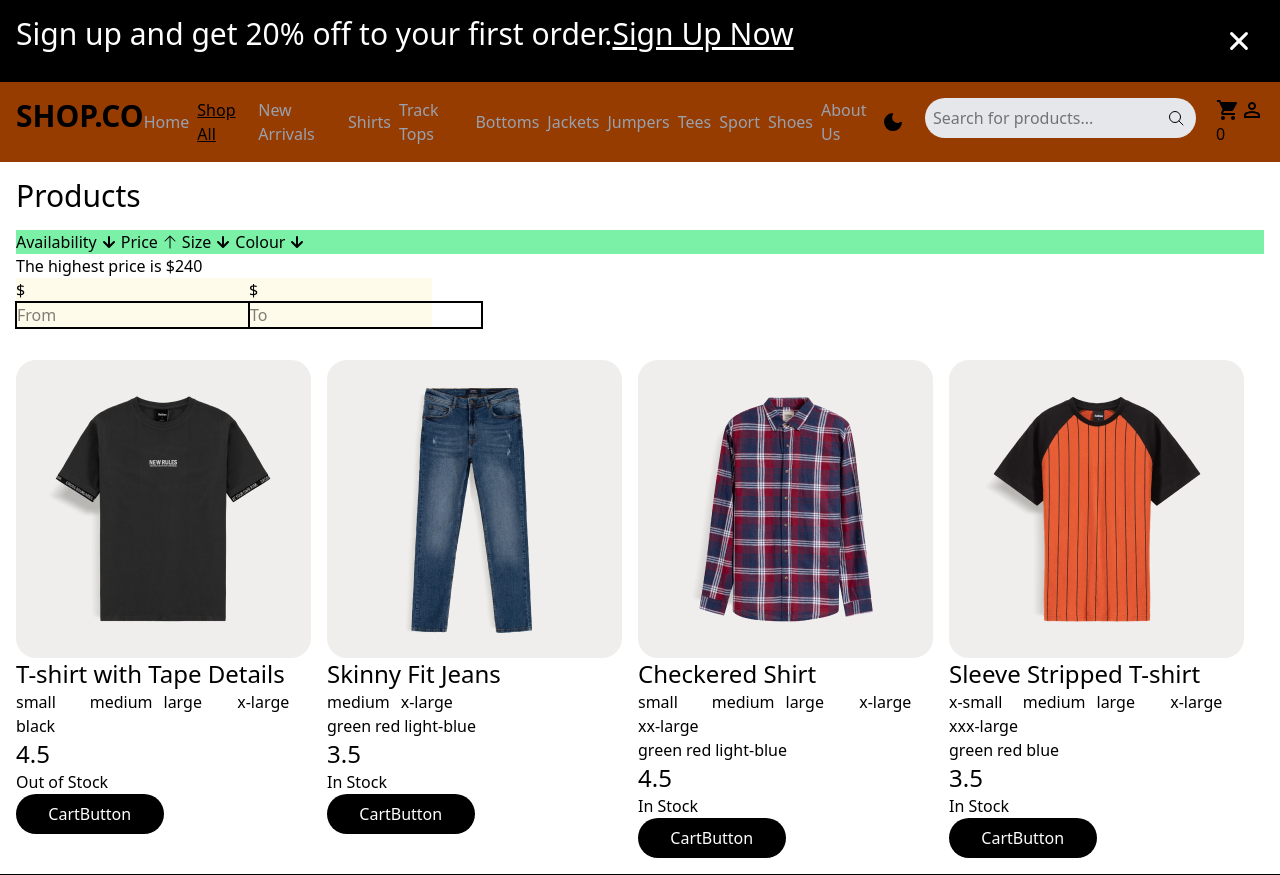
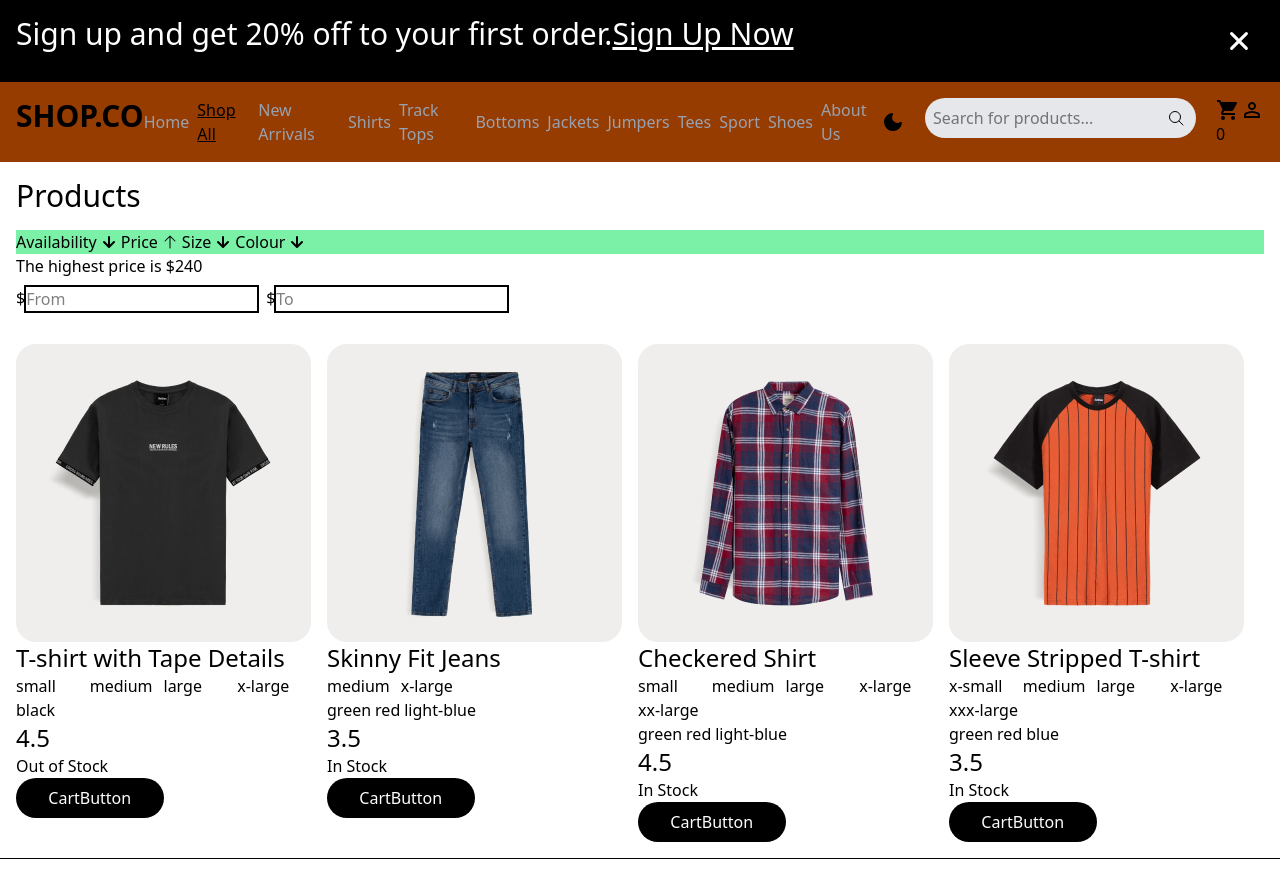
Before and after one commit to victorugs-dev/shopco, a React (Vite) app: page /shop-all in a window 1280 px wide. Both pictures are taken after a click on the button 169 px from the left and 242 px from the top of the page. Built offline with nearby package versions, Linux system fonts and the light colour scheme.

Commit message:
working on the price filter

```diff
--- a/src/pages/ShopAll.jsx
+++ b/src/pages/ShopAll.jsx
@@ -37,6 +37,11 @@ function ShopAll() {
     {id: "pink", isChecked: false},
     {id: "white", isChecked: false},
     {id: "black", isChecked: false},
+  ]);
+
+  const [priceRanges, setPriceRanges] = useState([
+    {id: "from", title:"From", value:""},
+    {id: "to", title: "To", value:""}
   ]);
 
   const displayedProducts = useMemo(() => {
@@ -166,6 +171,52 @@ function ShopAll() {
   }
 
   function PriceBar(){
+
+      useEffect(() => {
+         console.log("priceRanges", priceRanges)
+      },[priceRanges])
+
+      const handlePriceRangesChange = (event,priceRangeId) => {
+
+         // if(priceRangeId.priceRangeId === "form"){
+            // setPriceRanges(prevPriceRanges => {
+            // //  const mapped =  prevPriceRanges.map(priceRange => priceRange.id === priceRangeId)
+            //    // const priceRangeIds =  prevPriceRanges.map(priceRange => priceRange.id);
+            //    // const priceRangeValues = prevPriceRanges.map(priceRange => priceRange.value);
+            //    const mapped=  prevPriceRanges.map(prevPriceRange =>
+            //       prevPriceRange.id === priceRangeId ? {...prevPriceRange, value: event.target.value} : prevPriceRange
+            //    )
+            // // console.log("mapped",mapped)
+            // //  console.log("priceRangeIds", priceRangeIds)
+            // //  console.log("priceRangeValues", priceRangeValues)
+
+            // //  return priceRangeIds
+            // //  return event.target.value
+            // //  return [prevPriceRanges, {value: event.target.value}]
+            // return mapped
+
+            // //  if (from <) && (to >).........
+            // })
+         // }
+         // if(priceRangeId === 'from'){
+         //    setPriceRanges(prevPriceRanges => {
+         //       const mapped = prevPriceRanges.map(prevPriceRange => prevPriceRange === priceRangeId)
+         //      return mapped
+         //    }
+         //    )
+         console.log("event.target.value", event.target.value)
+
+         setPriceRanges(prevPriceRanges =>
+            prevPriceRanges.map(prevPriceRange =>
+               prevPriceRange.id === priceRangeId && {...prevPriceRange, value: event.target.value}// : prevPriceRange
+            )
+         )
+         // priceRanges.map(priceRange =>)
+
+      }
+         // console.log("priceRangeId", priceRangeId)
+      // }
+
     // i may move tis up to the other useMemo
       const highestPrice = useMemo(() => {
       // const highest = products.filter(product =>
@@ -173,36 +224,31 @@ function ShopAll() {
       // )
       const productPrices = products.map(product => product.price)
       // console.log(productPrices)
+      // why the Math.max must use the spread operator on arrays
       return Math.max(...productPrices)
 
       // return highest;
 
-    },[products])
+    },[products]);
+
     return (
-     <div>
-        {/* <p>The highest price is $....</p> */}
+     <div className='space-y-2'>
          <p>The highest price is ${highestPrice}</p>
-        {/* <form onSubmit={() => console.log("Submitted price")}> */}
-          <div className='price-filter flex justify-between bg-amber-50 w-1/3'>
-            <div>
+
+         <div className='price-filter flex gap-2  w-fit '>
+            {priceRanges.map(priceRange =>
+               <div key={priceRange.id} className='flex'>
                   <span>$</span>
                   <input
                      type="number"
-              placeholder='From'
+                     placeholder={priceRange.title}
                      className='w-fit border outline-1 focus:ring-0 text-base'
+                     value={priceRange.value}
+                     onChange={(e) => handlePriceRangesChange(e, priceRange.value)}
                   />
                </div>
-          <div>
-            <span>$</span>
-            <input
-              type="number"
-              placeholder='To'
-              className='w-fit border outline-1 focus:ring-0 text-base'
-            />
+            )}
          </div>
-          </div>
-
-        {/* </form> */}
       </div>
     );
   }
```
Lines whose indentation alone changed are shown as unchanged.
